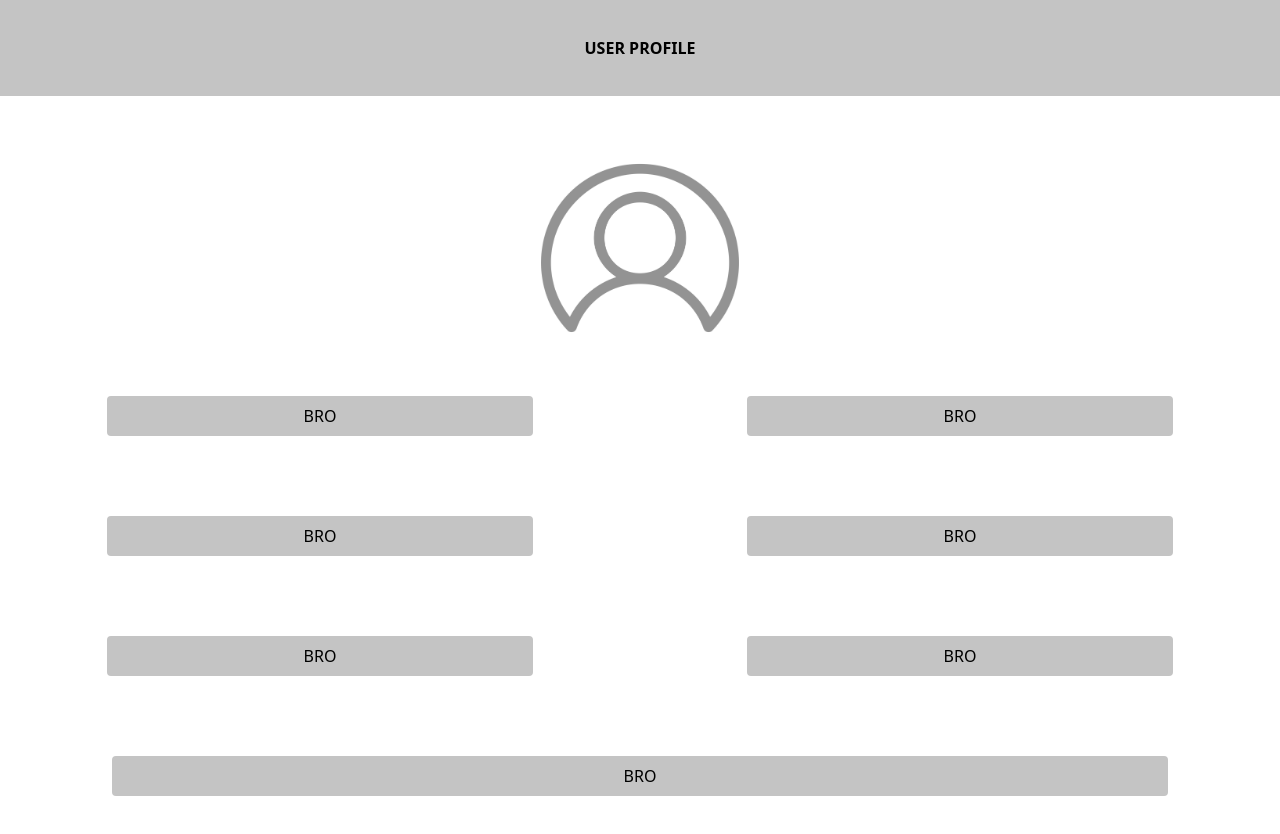
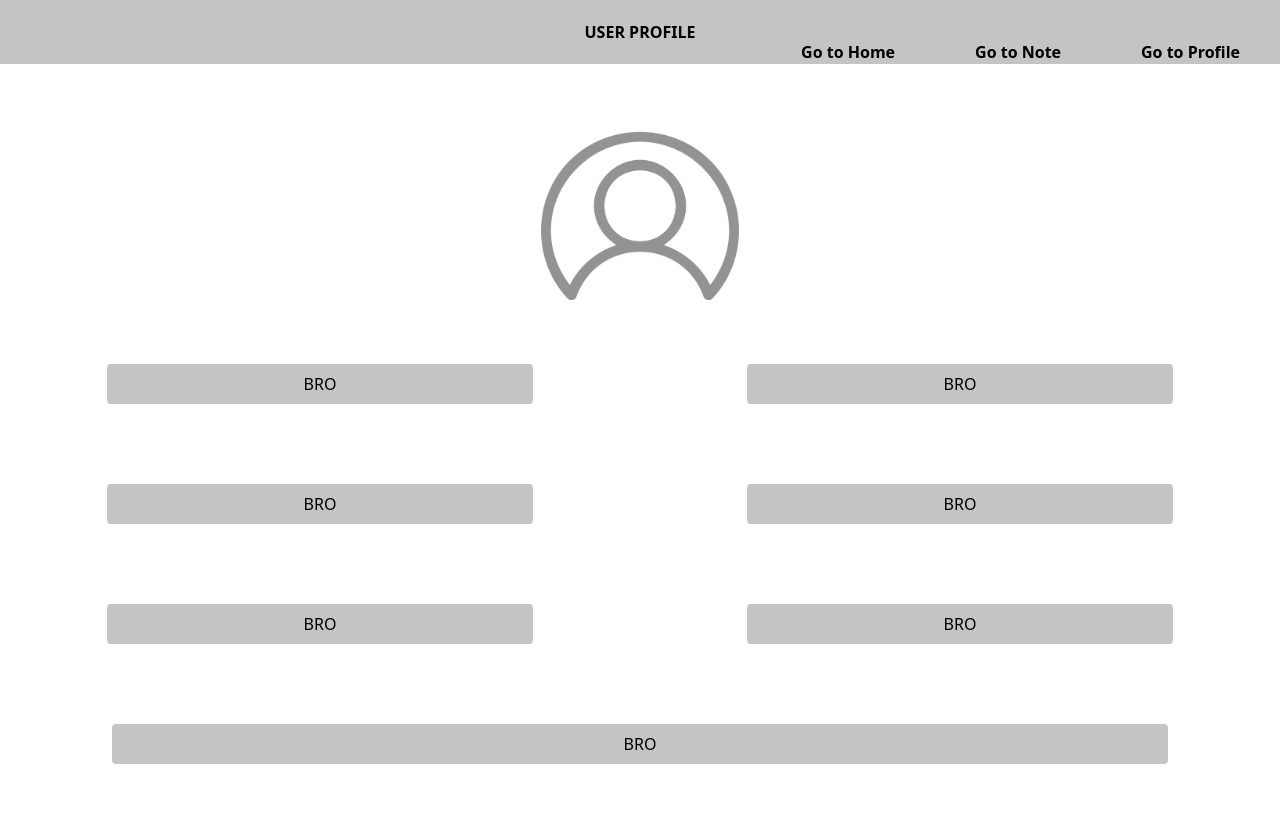
Before and after one commit to DevSerendipity/vue-mastery, a Vue app: page /profile in a window 1280 px wide. Shown: the top 834 px of the page. Built offline with nearby package versions, Linux system fonts and the light colour scheme.

Commit message:
Added a route in case of misstyping the links and added some more routes

```diff
--- a/src/components/Home.vue
+++ b/src/components/Home.vue
@@ -1,5 +1,13 @@
 <template>
-    <div class="w-full h-16 bg-primary text-black font-bold flex justify-center items-center">Home</div>
+    <div class=" relative w-full h-16 bg-primary text-black font-bold flex justify-center items-center">
+        Home
+        <p class="absolute w-full h-16 flex justify-end items-end ">
+            <router-link class="mx-10" to="/">Go to Home</router-link>
+            <router-link class="mx-10" to="/note">Go to Note</router-link>
+            <router-link class="mx-10" to="/profile">Go to Profile</router-link>
+        </p>
+    </div>
+
     <div class="w-full flex md:justify-end">
         <input
             class="w-screen h-10 m-4 border-8 border-primary hover:underline md:w-3/12 md:border-white"
@@ -7,17 +15,29 @@
             placeholder="Topics.."
         />
     </div>
-    <div class="w-full h-full md:flex md:flex-row md:px-5 md:mt-12 lg:px-10 ">
+    <div class="w-full h-full md:flex md:flex-row md:px-5 md:mt-12 lg:px-10">
         <div
             class="w-full h-full items-center justify-center flex-col md:w-11/12 md:justify-center md:items-center md:flex-col 2xl:w-9/12 2xl:mx-10"
         >
-            <div class="m-4 p-2 bg-primary rounded-lg md:w-10/12 md:mb-10 h-36 lg:mb-14 lg:h-40 xl:h-44 2xl:mb-20">okay</div>
-            <div class="m-4 p-2 bg-primary rounded-lg md:w-10/12 md:mb-10 h-36 lg:mb-14 lg:h-40 xl:h-44 2xl:mb-20">okay</div>
-            <div class="m-4 p-2 bg-primary rounded-lg md:w-10/12 md:mb-10 h-36 lg:mb-14 lg:h-40 xl:h-44 2xl:mb-20">okay</div>
-            <div class="m-4 p-2 bg-primary rounded-lg md:w-10/12 md:mb-10 h-36 lg:mb-14 lg:h-40 xl:h-44 2xl:mb-20">okay</div>
-            <div class="m-4 p-2 bg-primary rounded-lg md:w-10/12 md:mb-10 h-36 lg:mb-14 lg:h-40 xl:h-44 2xl:mb-20">okay</div>
+            <div
+                class="m-4 p-2 bg-primary rounded-lg md:w-10/12 md:mb-10 h-36 lg:mb-14 lg:h-40 xl:h-44 2xl:mb-20"
+            >okay</div>
+            <div
+                class="m-4 p-2 bg-primary rounded-lg md:w-10/12 md:mb-10 h-36 lg:mb-14 lg:h-40 xl:h-44 2xl:mb-20"
+            >okay</div>
+            <div
+                class="m-4 p-2 bg-primary rounded-lg md:w-10/12 md:mb-10 h-36 lg:mb-14 lg:h-40 xl:h-44 2xl:mb-20"
+            >okay</div>
+            <div
+                class="m-4 p-2 bg-primary rounded-lg md:w-10/12 md:mb-10 h-36 lg:mb-14 lg:h-40 xl:h-44 2xl:mb-20"
+            >okay</div>
+            <div
+                class="m-4 p-2 bg-primary rounded-lg md:w-10/12 md:mb-10 h-36 lg:mb-14 lg:h-40 xl:h-44 2xl:mb-20"
+            >okay</div>
         </div>
-        <div class="h-36 m-4 p-2 bg-primary rounded-lg divide-y-2 divide-white-500 md:w-3/12 md:h-36 lg:h-40 xl:h-44 2xl:w-1/5 2xl:mx-10">
+        <div
+            class="h-36 m-4 p-2 bg-primary rounded-lg divide-y-2 divide-white-500 md:w-3/12 md:h-36 lg:h-40 xl:h-44 2xl:w-1/5 2xl:mx-10"
+        >
             <p class="flex justify-center mb-2">USER PROFILE</p>
             <div class="flex justify-start items-center h-11 w-full lg:h-12 2xl:h-14">POSTS MADE:</div>
             <div class="flex justify-start items-center h-11 w-full lg:h-12 2xl:h-14">TOTAL LIKES:</div>
--- /dev/null
+++ b/src/components/MissingPage.vue
@@ -0,0 +1,11 @@
+<template>
+<div class="w-full h-full flex justify-center items-center">
+    <img class="w-max h-32 flex justify-center items-center mt-20" src="https://c.tenor.com/jaVORWcTiyEAAAAM/cute-fingers.gif">
+</div>
+<p class="h-16 flex justify-center items-center" >UMM I THINK...YOU HAVE MISSTYPED , TRY ONE OF THESE</p>
+<div class="h-5 flex justify-center items-center ">
+    <router-link class="mx-10" to="/">Go to Home</router-link>
+    <router-link class="mx-10" to="/note">Go to Note</router-link>
+    <router-link class="mx-10" to="/profile">Go to Profile</router-link>
+    </div>
+</template>
--- a/src/components/Note.vue
+++ b/src/components/Note.vue
@@ -1,5 +1,12 @@
 <template>
-    <div class="w-full h-16 bg-primary text-black font-bold flex justify-center items-center">NOTE</div>
+    <div class="w-full h-16 bg-primary text-black font-bold flex justify-center items-center">NOTE
+        <p class="absolute w-full h-16 flex justify-end items-end ">
+            <router-link class="mx-10" to="/">Go to Home</router-link>
+            <router-link class="mx-10" to="/note">Go to Note</router-link>
+            <router-link class="mx-10" to="/profile">Go to Profile</router-link>
+        </p>
+    </div>
+
     <div class="w-full h-full flex flex-col">
         <div class="w-full h-full flex">
             <div class="flex w-screen m-8 p-2 h-40 bg-primary rounded-t-lg">Lorem ipsum dolor sit amet consectetur adipisicing elit. Cumque animi doloribus similique optio nihil? Ea exercitationem modi dignissimos voluptatem rem necessitatibus corporis sint dolores suscipit laborum in, facilis explicabo sed reiciendis deserunt dolorem? Consectetur non excepturi aut suscipit officiis fugiat impedit porro unde asperiores ducimus sunt earum magnam repudiandae, neque minima deleniti voluptatem eius saepe cumque illo! Optio dolor eaque facere? Accusamus.</div>
--- a/src/components/Profile.vue
+++ b/src/components/Profile.vue
@@ -1,7 +1,13 @@
 <template>
     <div
-        class="w-full h-24 bg-primary text-black font-bold flex justify-center items-center"
-    >USER PROFILE</div>
+        class="w-full h-16 bg-primary text-black font-bold flex justify-center items-center"
+    >USER PROFILE
+    <p class="absolute w-full h-16 flex justify-end items-end ">
+            <router-link class="mx-10" to="/">Go to Home</router-link>
+            <router-link class="mx-10" to="/note">Go to Note</router-link>
+            <router-link class="mx-10" to="/profile">Go to Profile</router-link>
+        </p>
+    </div>
     <div class="w-full h-full flex justify-center items-center mt-10 sm:mt-5 md:mt-8 lg:mt-10 xl:mt-16 2xl:mt-20">
         <img
             class="w-max h-20 sm:h-24 md:h-28 lg:h-36 xl:h-44 2xl:h-72 mb-5"
```
